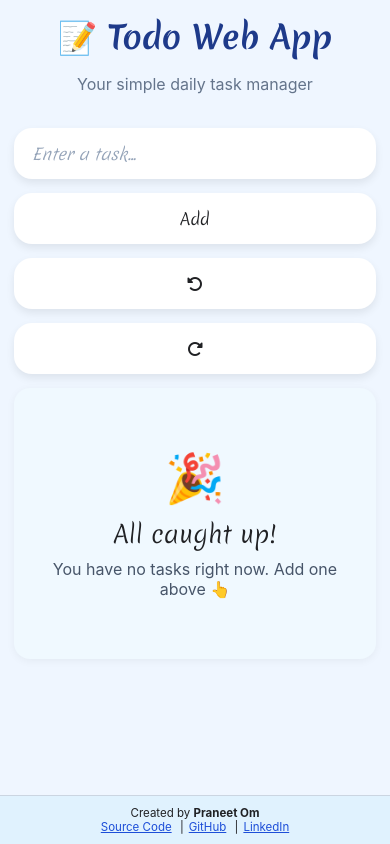
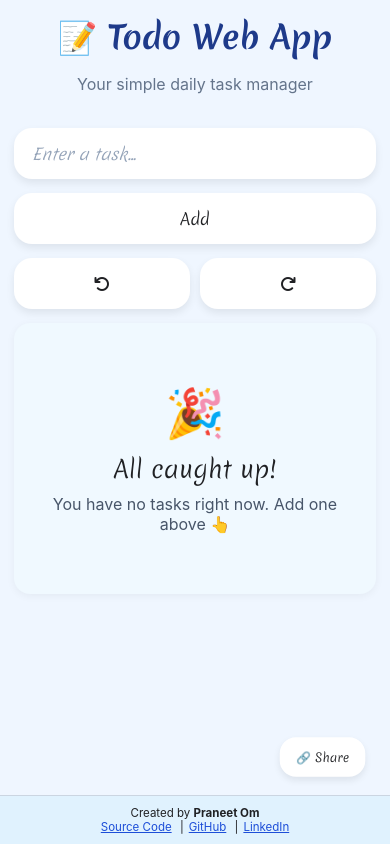
Before and after one commit to PraneetOm/TodoWebApp-RJS, a React (Vite) app: page / in a window 390 px wide. Built offline with nearby package versions, Linux system fonts and the light colour scheme.

Commit message:
Add files via upload

```diff
--- a/package.json
+++ b/package.json
@@ -10,6 +10,7 @@
     "preview": "vite preview"
   },
   "dependencies": {
+    "firebase": "^11.9.1",
     "react": "^19.1.0",
     "react-dom": "^19.1.0"
   },
--- a/src/App.jsx
+++ b/src/App.jsx
@@ -1,28 +1,97 @@
 import TodoList from "./TodoList"
 import TodoInputs from "./TodoInputs"
 import CompletedTodos from "./CompletedTodos";
-import { useState, useEffect } from "react"
+import { db } from './firebase';
+import { doc, setDoc, getDoc } from 'firebase/firestore';
+import { useState, useEffect, useRef } from "react";
 
 function App() {
 
-  // Datas
-
+  // Data
+  let flag = false;
+  const ignoreSave = useRef(false);
   const [todos, setTodos] = useState([]);
   const [doneTodos, setdoneTodos] = useState([]);
   const [undoStack, setUndoStack] = useState([]);
   const [redoStack, setRedoStack] = useState([]);
-
+  const [showShareOptions, setShowShareOptions] = useState(false);
+  const shareRef = useRef();
   const [todoVal, setTodoVal] = useState('');
   // ---
+
+  async function saveTodoDataToFirebase(todos, doneTodos, type) {
+    const randomId = Math.random().toString(36).slice(2);
+    if (type === 'todos') await setDoc(doc(db, "sharedTodos", randomId), { todos, type });
+    if (type === 'done') await setDoc(doc(db, "sharedTodos", randomId), { doneTodos, type });
+    else await setDoc(doc(db, "sharedTodos", randomId), {
+      todos,
+      doneTodos,
+      type
+    });
+    return randomId;
+  }
+
+  async function handleShare(type) {
+    const id = await saveTodoDataToFirebase(todos, doneTodos, type);
+    const shareURL = `${window.location.origin}?shareId=${id}`;
+    navigator.clipboard.writeText(shareURL);
+    alert('Link copied! Share it with anyone.');
+  }
+
+  useEffect(() => {
+    const urlParams = new URLSearchParams(window.location.search);
+    const shareId = urlParams.get("shareId");
+
+    if (shareId) {
+      ignoreSave.current = true;
+      async function fetchShared() {
+        const docRef = doc(db, "sharedTodos", shareId);
+        const docSnap = await getDoc(docRef);
+        if (docSnap.exists()) {
+          const data = docSnap.data();
+          if (data.type == 'todos') {
+            setTodos(data.todos, []);
+            setdoneTodos([])
+          }
+          else if (data.type == 'done') {
+            setTodos([]);
+            setdoneTodos(data.doneTodos, []);
+          }
+          else {
+            setTodos(data.todos, []);
+            setdoneTodos(data.doneTodos, []);
+          }
+        }
+      }
+      fetchShared();
+    } else {
+      ignoreSave.current = false
+      if (!localStorage) return;
+
+      let localTodos = localStorage.getItem('todos');
+      let completions = localStorage.getItem('finishedtodos');
+
+      if (localTodos) {
+        localTodos = JSON.parse(localTodos).todos;
+        setTodos(localTodos);
+      }
+      if (completions) {
+        completions = JSON.parse(completions).todos;
+        setdoneTodos(completions);
+      }
+    }
+  }, []);
 
   // Data Saving & Persistance
 
   function persistTodo(newData) {
-    localStorage.setItem('todos', JSON.stringify({ todos: newData }));
+    if (ignoreSave.current) return;
+    else localStorage.setItem('todos', JSON.stringify({ todos: newData }));
   }
 
   function persistFinishedTodo(newData) {
-    localStorage.setItem('finishedtodos', JSON.stringify({ todos: newData }));
+    if (ignoreSave.current) return;
+    else localStorage.setItem('finishedtodos', JSON.stringify({ todos: newData }));
   }
   // ---
 
@@ -42,13 +111,12 @@ function App() {
 
     persistTodo(prevState.todos);
     persistFinishedTodo(prevState.doneTodos);
-
   }
   // --- redo
   function handleRedo() {
     if (redoStack.length === 0) return;
 
-    const nextState = redoStack[redoStack.length-1];
+    const nextState = redoStack[redoStack.length - 1];
     if (!nextState || !nextState.todos || !nextState.doneTodos) return;
 
     setRedoStack(prev => prev.slice(0, prev.length - 1));
@@ -64,6 +132,7 @@ function App() {
   // ---
 
   function addNewTodo(newTodo) {
+    setRedoStack([]);
     const newList = [...todos, newTodo];
     setUndoStack(prev => [...prev, {
       todos,
@@ -74,6 +143,7 @@ function App() {
   }
 
   function deleteTodo(index) {
+    setRedoStack([]);
     const newTodoList = todos.filter((todos, todoIdx) => {
       return todoIdx != index;
     })
@@ -86,6 +156,7 @@ function App() {
   }
 
   function editTodo(index) {
+    setRedoStack([]);
     const valueToBeEdited = todos[index];
     setUndoStack(prev => [...prev, {
       todos,
@@ -96,20 +167,18 @@ function App() {
   }
 
   function markTodoComplete(index) {
+    setRedoStack([]);
     const completedTodo = todos[index];
     const newCompletedTodoList = [...doneTodos, completedTodo];
-    setUndoStack(prev => [...prev, {
-      todos,
-      doneTodos,
-    }]);
     persistFinishedTodo(newCompletedTodoList);
+    deleteTodo(index);
     setdoneTodos(newCompletedTodoList);
-    deleteTodo(index);
   }
 
   function deleteCompTodo(index) {
+    setRedoStack([]);
     const newCompTodoList = doneTodos.filter((todos, todoIdx) => {
-        return todoIdx != index;
+      return todoIdx != index;
     })
     setUndoStack(prev => [...prev, {
       todos,
@@ -119,30 +188,43 @@ function App() {
     setdoneTodos(newCompTodoList);
   }
 
-  useEffect(() => {
-    if (!localStorage) return;
+  // useEffect(() => {
+  //   if (!localStorage) return;
 
-    let localTodos = localStorage.getItem('todos');
+  //   let localTodos = localStorage.getItem('todos');
 
-    if (!localTodos) return;
+  //   if (!localTodos) return;
 
-    localTodos = JSON.parse(localTodos).todos;
+  //   localTodos = JSON.parse(localTodos).todos;
 
-    setTodos(localTodos);
+  //   setTodos(localTodos);
 
-  }, [])
+  // }, [])
+
+  // useEffect(() => {
+  //   if (!localStorage) return;
+
+  //   let completions = localStorage.getItem('finishedtodos');
+
+  //   if (!completions) return;
+
+  //   completions = JSON.parse(completions).todos;
+
+  //   setdoneTodos(completions);
+  // }, [])
 
   useEffect(() => {
-    if (!localStorage) return;
+    function handleClickOutside(event) {
+      if (shareRef.current && !shareRef.current.contains(event.target)) {
+        setShowShareOptions(false);
+      }
+    }
 
-    let completions = localStorage.getItem('finishedtodos');
-
-    if (!completions) return;
-
-    completions = JSON.parse(completions).todos;
-
-    setdoneTodos(completions);
-  }, [])
+    document.addEventListener("mousedown", handleClickOutside);
+    return () => {
+      document.removeEventListener("mousedown", handleClickOutside);
+    };
+  }, []);
 
   return (
     <main>
@@ -163,6 +245,17 @@ function App() {
         </p>
       </div>
 
+      <div className="share-menu" ref={shareRef}>
+        <button onClick={() => setShowShareOptions(!showShareOptions)}>🔗 Share</button>
+
+        {showShareOptions && (
+          <div className="share-options">
+            <button onClick={() => handleShare('todos')}>Share Todos</button>
+            <button onClick={() => handleShare('done')}>Share Completed</button>
+            <button onClick={() => handleShare('both')}>Share All</button>
+          </div>
+        )}
+      </div>
     </main>
   )
 }
--- a/src/TodoInputs.jsx
+++ b/src/TodoInputs.jsx
@@ -1,5 +1,3 @@
-import React, { useState } from "react"
-
 export default function TodoInputs(props) {
     const { handleTodos, todoVal, setTodoVal, handleUndo, handleRedo } = props;
     return (
@@ -15,7 +13,8 @@ export default function TodoInputs(props) {
                         setTodoVal('');
                     }
                 }}
-                placeholder="Enter a task..." />
+                placeholder="Enter a task..."
+            />
 
             <button onClick={() => {
                 if (todoVal != '') {
@@ -23,12 +22,15 @@ export default function TodoInputs(props) {
                     setTodoVal('');
                 }
             }}> Add </button>
-            <button title="Undo Last Action" onClick={handleUndo}>
-                <i class="fa-solid fa-rotate-left"></i>
-            </button>
-            <button title="Redo Last Action" onClick={handleRedo}>
-                <i class="fa-solid fa-rotate-right"></i>
-            </button>
+
+            <div class="button-group">
+                <button title="Undo Last Action" onClick={handleUndo}>
+                    <i class="fa fa-undo"></i>
+                </button>
+                <button title="Redo Last Action" onClick={handleRedo}>
+                    <i class="fa fa-redo"></i>
+                </button>
+            </div>
         </header>
     )
 }
--- /dev/null
+++ b/src/firebase.js
@@ -0,0 +1,18 @@
+import { initializeApp } from "firebase/app";
+import { getFirestore } from "firebase/firestore";
+
+// Firebase configuration
+const firebaseConfig = {
+  apiKey: "AIzaSyCPM3OYcuN5jkmE3MoG2wjGK-c4NqkqDzM",
+  authDomain: "shareable-todos.firebaseapp.com",
+  projectId: "shareable-todos",
+  storageBucket: "shareable-todos.firebasestorage.app",
+  messagingSenderId: "162221679091",
+  appId: "1:162221679091:web:f4a1b9b9bdc37871553286",
+  measurementId: "G-FDGDK6VX03"
+};
+
+const app = initializeApp(firebaseConfig);
+const db = getFirestore(app);
+
+export { db };
--- a/src/index.css
+++ b/src/index.css
@@ -46,14 +46,14 @@ header input {
   width: 100%;
 }
 
-header button {
+header button{
   border-radius: 18px;
   background: transparent;
   transition-duration: 200ms;
   cursor: pointer;
 }
 
-header button:hover {
+header button:hover{
   opacity: 0.7;
 }
 
@@ -63,10 +63,9 @@ input:focus, button:focus {
 }
 
 header button,
-header input {
+header input{
   padding: 14px 18px;
   border: none;
-  outline: none;
   background: white;
   box-shadow: 0 4px 8px rgba(0, 0, 0, 0.08);
 }
@@ -82,7 +81,7 @@ main, .main{
 }
 
 main {
-  padding-bottom: 60px;
+  padding-bottom: 110px;
 }
 
 .todoItem {
@@ -159,6 +158,12 @@ main {
   box-shadow: 0 2px 8px rgba(0,0,0,0.05);
   max-width: 600px;
   margin: 0 auto;
+  animation: popIn 0.5s ease-in-out;
+}
+
+@keyframes popIn {
+  0% { transform: scale(0.9); opacity: 0; }
+  100% { transform: scale(1); opacity: 1; }
 }
 
 .empty-state .emoji {
@@ -211,12 +216,67 @@ main {
 @media (max-width: 480px) {
   header {
     flex-direction: column;
-    align-items: stretch;
+    align-items:center;
   }
 
-  header input,
-  header button {
+  header input, header button {
     width: 100%;
     font-size: 1em;
   }
+
+  header .button-group {
+    width: 100%;
+    display: flex;
+    justify-content: space-between;
+    gap: 10px;
+  }
+
+  header .button-group button {
+    flex: 1;
+    width: auto;
+  }
+  .share-menu {
+    bottom: 80px;
+    right: 14px;
+    transform: scale(0.9);
+  }
 }
+
+.button-group {
+  display: flex;
+  gap: 14px;
+  align-items: center;
+}
+
+.share-menu {
+  position: fixed;
+  bottom: 65px;
+  right: 20px;
+  z-index: 999;
+}
+
+.share-options {
+  margin-top: 10px;
+  display: flex;
+  flex-direction: column;
+  gap: 8px;
+}
+
+.share-menu button:hover{
+  opacity: 0.7;
+}
+
+input:focus, button:focus {
+  outline: 2px solid #93c5fd;
+  outline-offset: 2px;
+}
+
+.share-options, .share-menu button {
+  border-radius: 18px;
+  transition-duration: 200ms;
+  cursor: pointer;
+  padding: 12px 18px;
+  border: none;
+  background: white;
+  box-shadow: 0 4px 8px rgba(0, 0, 0, 0.08);
+}
```
Also changed, not shown: src/TodoList.jsx (line endings or trailing spaces), src/old_share_algo.txt (added), 1 other file (tests, documents, lock files or other folders).
